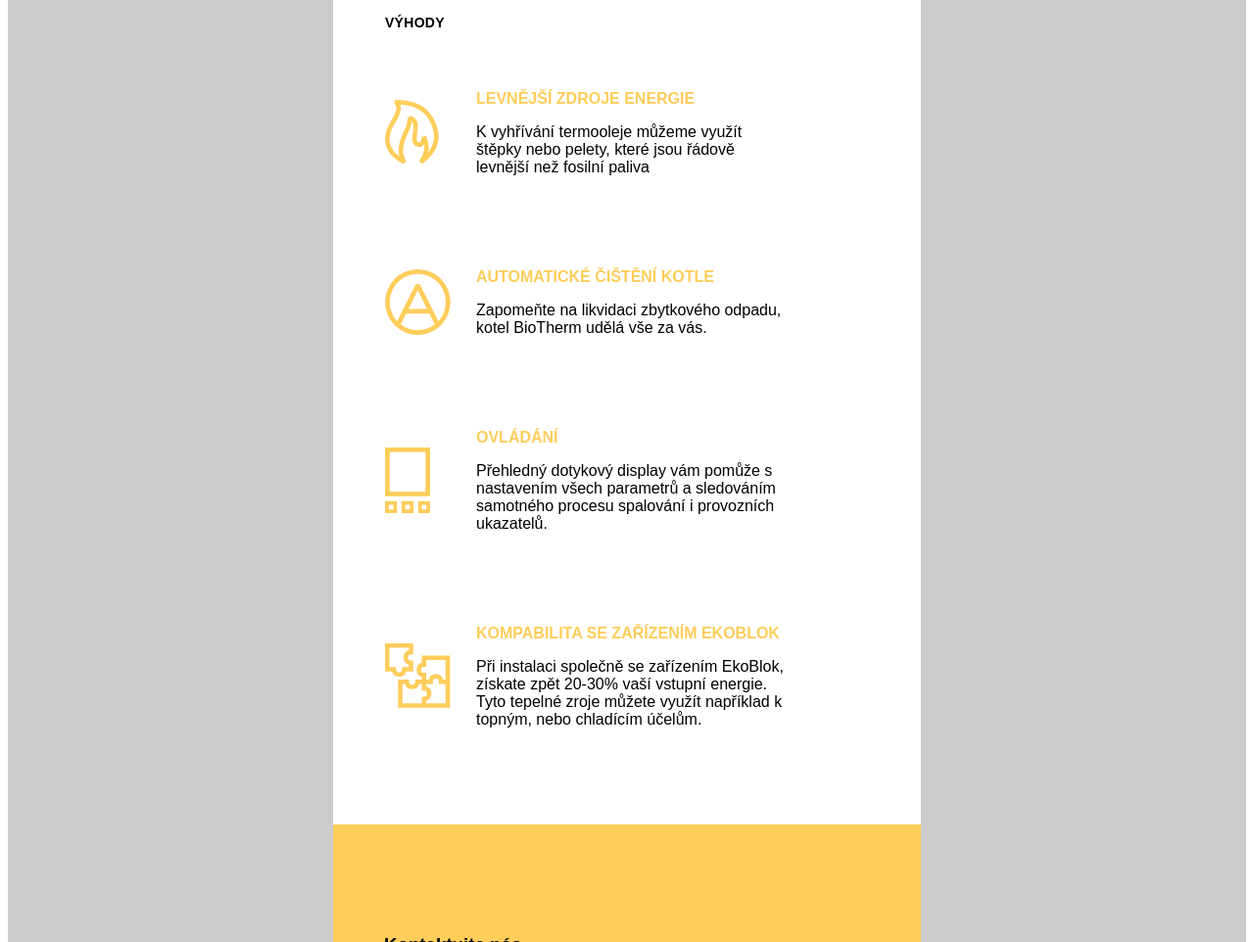
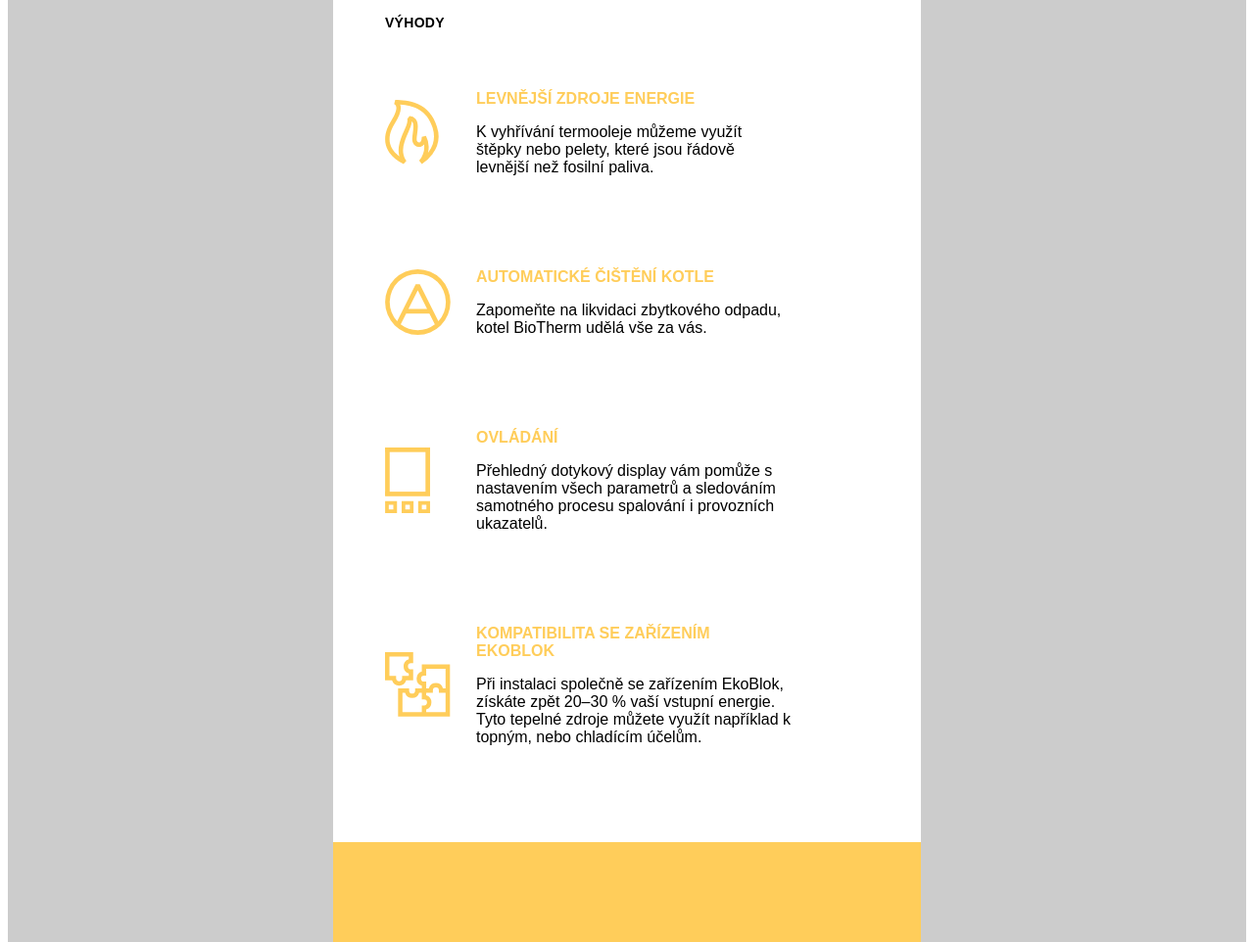
Before and after one commit to dominik2323/kornfeil-newsletter, a website: page index.pug in a window 1280 px wide. Shown: the part 2384-3346 px from the top of the page at 98% size. Drawn offline with nearby package versions, Linux system fonts and the light colour scheme; files that its build step writes are made by us from their sources.

Commit message:
corrections

```diff
--- a/data.json
+++ b/data.json
@@ -4,7 +4,7 @@
     {
       "fileName": "images/flame.svg",
       "header": "Levnější zdroje energie",
-      "paragraph": "K vyhřívání termooleje můžeme využít štěpky nebo pelety, které jsou řádově levnější než fosilní paliva"
+      "paragraph": "K vyhřívání termooleje můžeme využít štěpky nebo pelety, které jsou řádově levnější než fosilní paliva."
     },
     {
       "fileName": "images/auto.svg",
@@ -18,8 +18,8 @@
     },
     {
       "fileName": "images/napojeni.svg",
-      "header": "Kompabilita se zařízením EkoBlok",
-      "paragraph": "Při instalaci společně se zařízením EkoBlok, získate zpět 20-30% vaší vstupní energie. Tyto tepelné zroje můžete využít například k topným, nebo chladícím účelům."
+      "header": "Kompatibilita se zařízením EkoBlok",
+      "paragraph": "Při instalaci společně se zařízením EkoBlok, získáte zpět 20–30 % vaší vstupní energie. Tyto tepelné zdroje můžete využít například k topným, nebo chladícím účelům."
     }
   ],
   "eco": {
--- a/index.pug
+++ b/index.pug
@@ -34,7 +34,7 @@ html(lang="en")
                   div.perex
                     h2(class="section-header primary") Termoolejový kotel BioTherm
                     p.perex Zbavte se závislosti na fosilních palivech a jejich rostoucích cenách.
-                    p.perex Ušetřete až 70% nákládů na vytápění vašich pecí
+                    p.perex Ušetřete až 70 % nákladů na vytápění vašich pecí.
                     a(class="btn", href="https://www.kornfeil.cz/produkty/vytapeni-pekarskych-peci/biotherm/", target="_blank") Přejít na produkt
           //- table(class="number mt60")
           //-   tbody
```
Also changed, not shown: index.inlined-css.html (+1 -1 lines), index.html.
